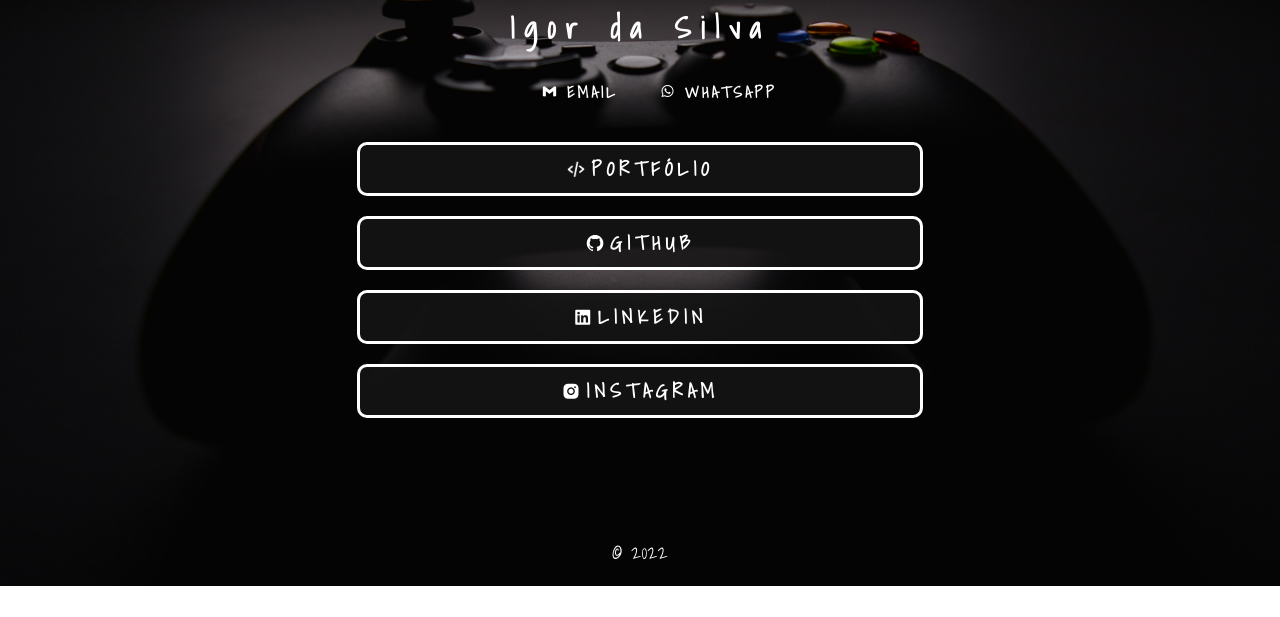
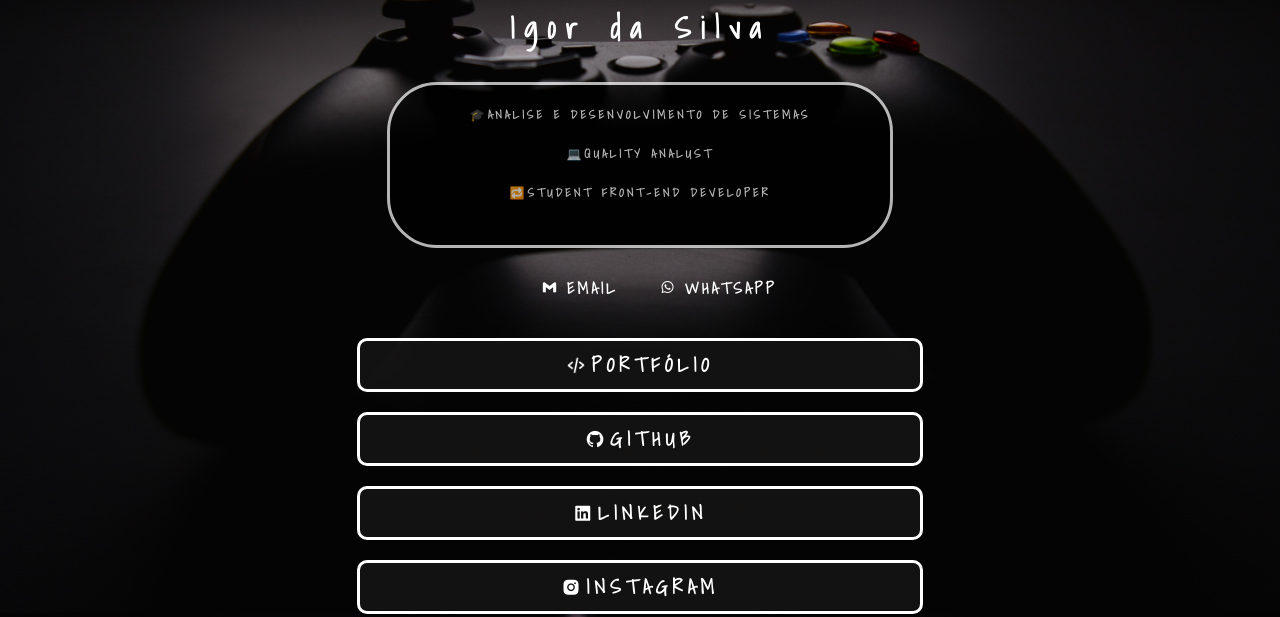
Before and after one commit to igorrsilvaaf/igor.codes2023, a website: page index.html in a window 1280 px wide. Shown: the part 214-831 px from the top of the page. Before the commit the page ends 800 px from the top, so only its background shows below. Drawn offline with nearby package versions, Linux system fonts and the light colour scheme; files whose address does not match are found by name.

Commit message:
SectionConteudo

```diff
--- a/css/style.css
+++ b/css/style.css
@@ -6,8 +6,9 @@
 }
 
 body{
+    width: 100vw;
     height: 100vh;
-    background: url(../imagens/Fundo08.jpg) no-repeat center;
+    background: url(../imagens/Fundo08.jpg) center;
     background-size: cover;
     font-family: 'Shadows Into Light', cursive;
 }
@@ -17,7 +18,6 @@ body{
     height: 100vh;
 }
 
-
 .container .image_perf{
     display: flex;
     justify-content: center;
@@ -26,6 +26,46 @@ body{
 
 .image_perf img{
     margin-top: 2rem;
+}
+
+img:hover{
+    transform: scale(1.4);
+    transition: 2s ease;
+}
+
+.conteudo{
+    width: 100vw;
+    display: flex;
+    position: relative;
+    flex-direction: column;
+    font-size: 12px;
+    letter-spacing: 3px;
+    font-weight: 900;
+    text-transform: uppercase;
+    align-items: center;
+    margin-top: 30px;
+}
+
+.conteudo .conteudos{
+    display: flex;
+    position: relative;
+    border-style: solid;
+    color: white;
+    width: 500px;
+    height: 160px;
+    border-radius: 50px;
+    flex-direction: column;
+    background-color: black;
+    opacity: 70%;
+}
+
+.conteudos p{
+    display: flex;
+    position: relative;
+    color: white;
+    align-items: center;
+    justify-content: center;
+    margin-top: 20px;
 }
 
 .container .caption{
@@ -200,10 +240,11 @@ body{
 
 .rodape{
     display: block;
+    align-items: center;
     text-align: center;
     color: white;
     font-size: 20px;
-    margin-top: -50px;
+    margin-top: 10rem;
 }
 
 /*Inicio responsividade*/
--- a/index.html
+++ b/index.html
@@ -28,6 +28,17 @@
                     <a href="">Igor da Silva</a>
                 </div>
             </div>
+            <!--Conteudo-->
+            <section>
+                <div class="conteudo">
+                    <div class="conteudos">
+                        <p>🎓Analise e desenvolvimento de sistemas</p>
+                        <p>💻Quality Analust</p>
+                        <p>🔁Student Front-End Developer</p>
+                    </div>
+                </div>
+            </section>
+
             <!--Secao contatos-->
             <section class="contact">
                 <div class="email">
@@ -65,11 +76,11 @@
                 </div>
 
             </section>
-
         </div>
         <footer class="rodape">
             <p class="rodape"> &copy; 2022</p>
         </footer>
+
     <script type="text/javascript" src="index.js"></script>
 </body>
 </html>
```
